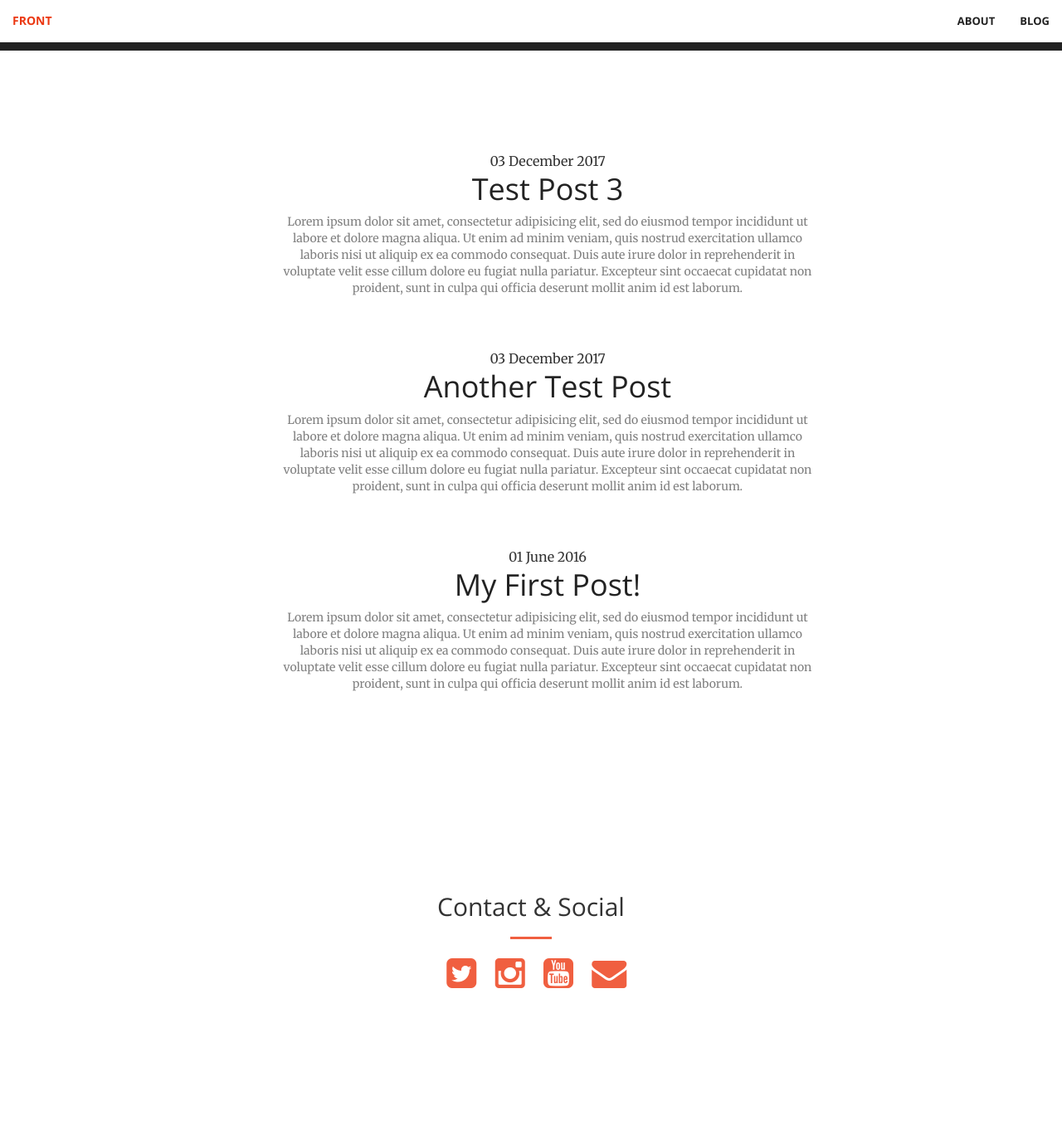
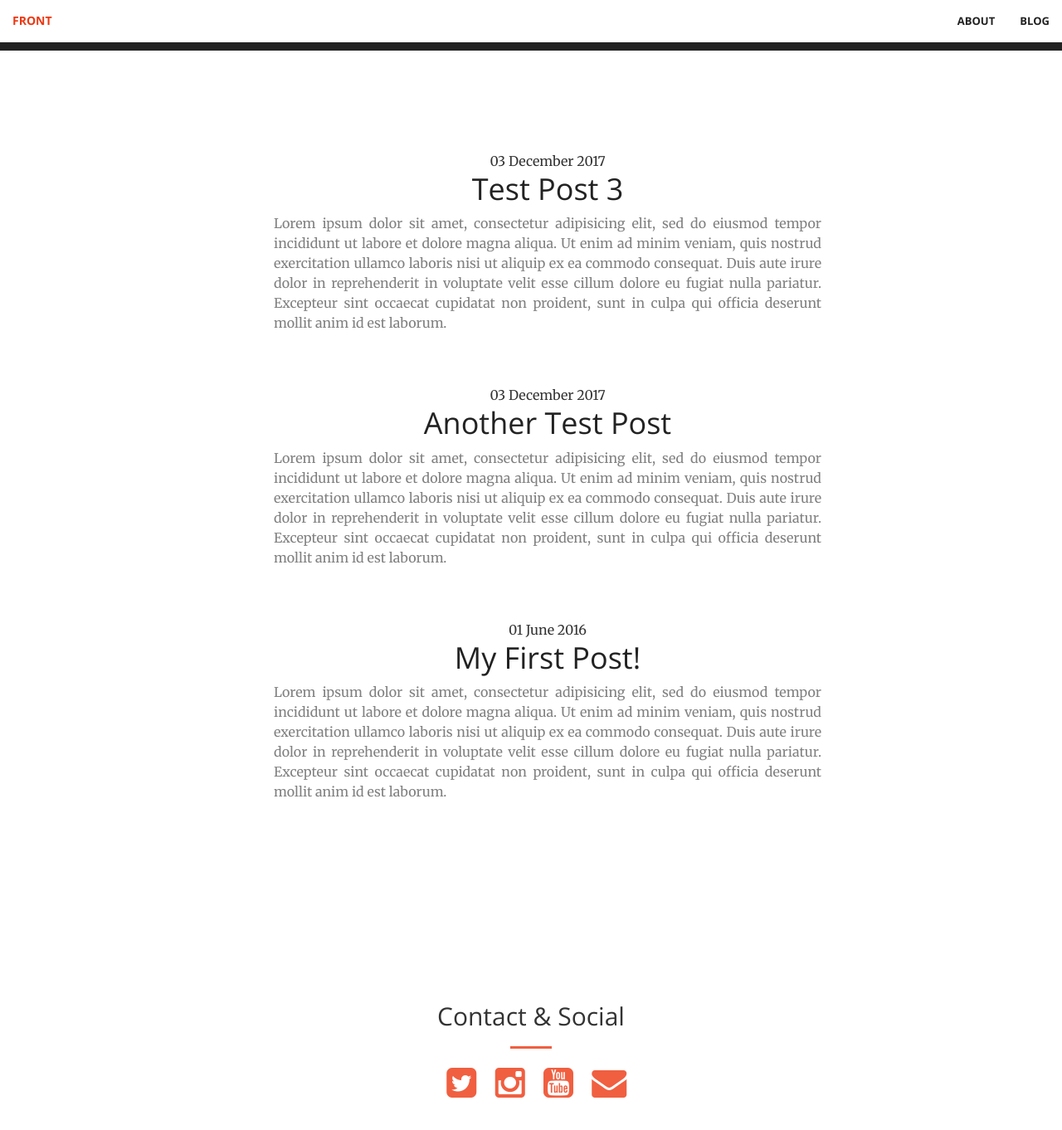
Before and after one commit to jtsmith24/jtsmith24.github.io, a Jekyll site: the page built from blog.html, in a window 1280 px wide and 1400 px high, scrolled down 209 px. Shown: the top 1362 px of the window at 83% size. Built offline with Jekyll 4.4.1, drawn with Linux system fonts in a browser that asks for light colours; before the commit the page ends 1503 px from its top, so only the background shows below that.

Commit message:
Modified blog page. Made post excerpts justified.

```diff
--- a/blog.html
+++ b/blog.html
@@ -12,7 +12,7 @@ title: Blog
 						<li>
 						<p>{{ post.date | date: "%d %B %Y" }}</p>
 						<h1><a href="{{ post.url }}" class="post">{{ post.title }}</a></h1>
-						{% if post.excerpt %} <span class="subheading">{{ post.excerpt | remove: '\[ ... \]' | remove: '\( ... \)' | markdownify | strip_html | strip_newlines | escape_once }}</span>{% endif %}
+						{% if post.excerpt %} <p class="subheading">{{ post.excerpt | remove: '\[ ... \]' | remove: '\( ... \)' | markdownify | strip_html | strip_newlines | escape_once }}</p>{% endif %}
 						</li>
 					</div>
 					{% endfor %}
--- a/css/blog.css
+++ b/css/blog.css
@@ -39,6 +39,7 @@ ul.postlist {
 }
 
 .subheading {
+    text-align: justify;
 	color: #808080
 }
 
```
